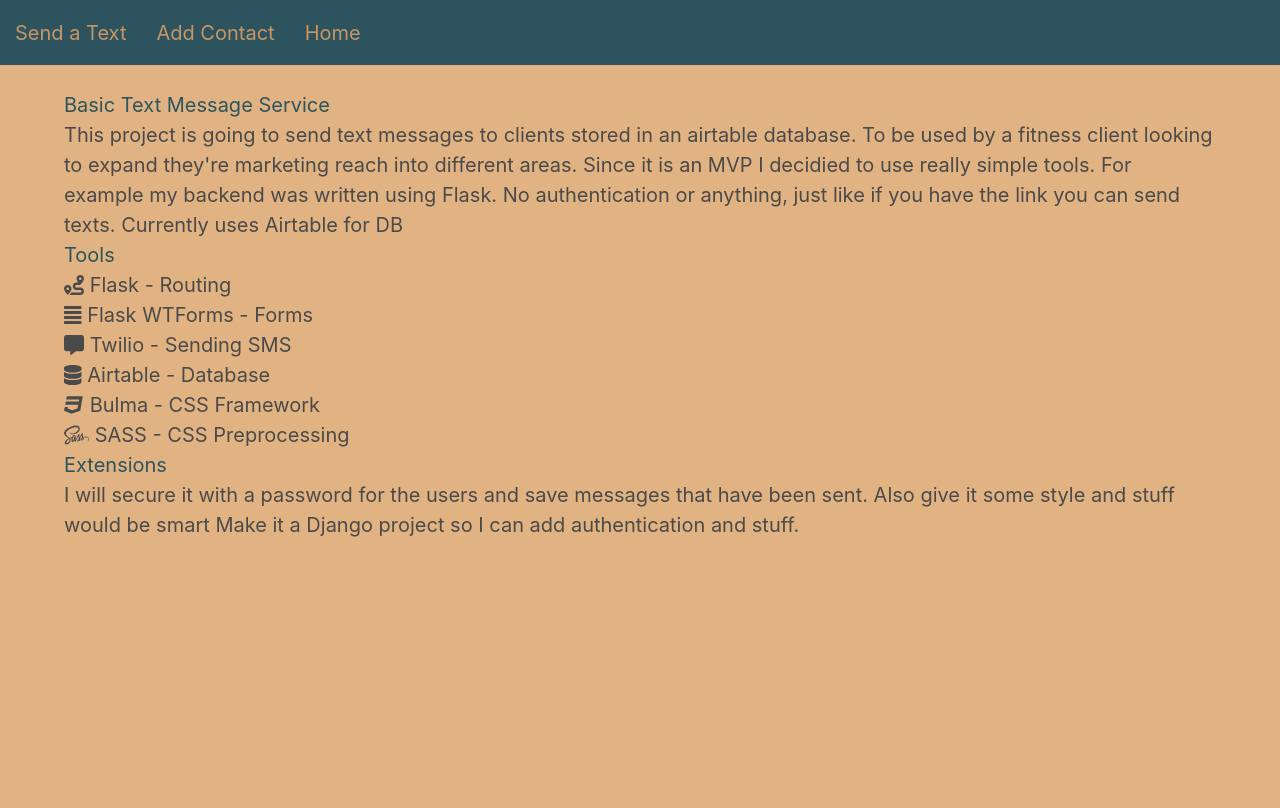
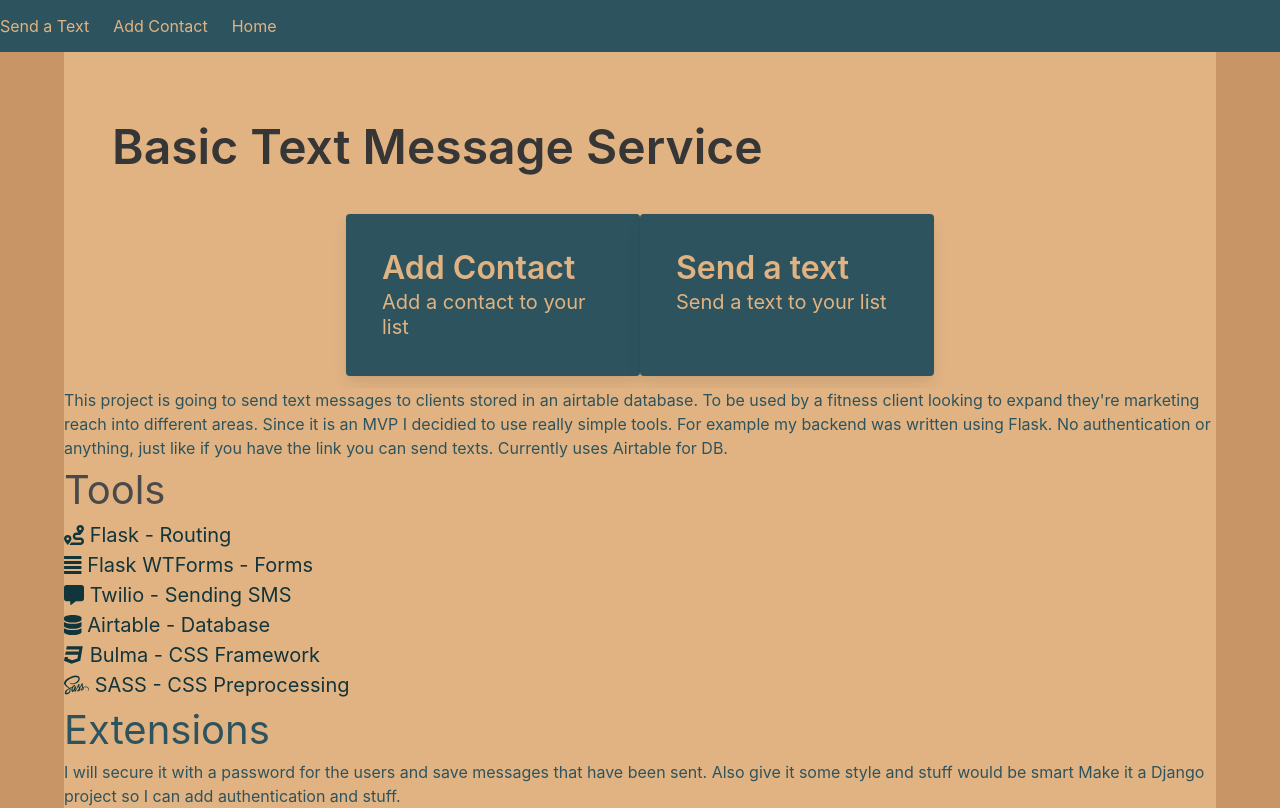
Before and after one commit to mosesju/textbanger, a Flask app: page / in a window 1280 px wide. Before the commit the page ends 537 px from the top, so only its background shows below. Run offline with Flask 2, Linux system fonts and the light colour scheme; some libraries are stand-ins or nearby versions.

Commit message:
changed some style stuff

```diff
--- a/static/styles/styles.css
+++ b/static/styles/styles.css
@@ -1,25 +1,33 @@
 html {
-  background-color: #e1b382;
+  background-color: #c89666;
 }
 
 html {
-  font-size: 20px;
+  font-size: 16px;
 }
 
 .navbar {
   background-color: #2d545e;
-  color: #c89666;
+  color: #e1b382;
+}
+
+p {
+  color: #2d545e;
 }
 
 a {
-  color: #c89666;
+  color: #12343b;
 }
 
 a:hover {
   color: #fff9d9;
 }
 
-body {
+.navbar a {
+  color: #e1b382;
+}
+
+div.container {
   background-color: #e1b382;
 }
 
@@ -36,7 +44,15 @@ button {
   background-color: #2d545e;
 }
 
-.home-content:hover {
-  color: #fff9d9;
+.hero {
+  background-color: #e1b382;
+}
+
+.card {
+  background-color: #2d545e;
+}
+
+.card p {
+  color: #e1b382;
 }
 /*# sourceMappingURL=styles.css.map */
--- a/static/styles/styles.scss
+++ b/static/styles/styles.scss
@@ -8,10 +8,10 @@ $lightAccent: #fff9d9;
 
 $primary: $nightBlue;
 html{
-    background-color: $camel;
+    background-color: $camelShadow;
 }
 html {
-    font-size: 20px;
+    font-size: 16px;
     // @include tablet {
     //   font-size: 16px;
     // }
@@ -21,15 +21,21 @@ html {
   }
 .navbar {
     background-color: $nightBlue;
-    color: $camelShadow;
+    color: $camel;
+}
+p {
+    color: $nightBlue;
 }
 a {
-    color: $camelShadow;
+    color: $nightBlueShadow;
 }
-a:hover{
+a:hover {
     color: $lightAccent;
 }
-body {
+.navbar a {
+    color: $camel;
+}
+div.container {
     background-color: $camel;
 }
 h1 {
@@ -42,6 +48,12 @@ input .button{
 button {
     background-color: $nightBlue;
 }
-.home-content:hover {
-    color:$lightAccent;
+.hero {
+    background-color: $camel;
 }
+.card{
+    background-color: $nightBlue;
+}
+.card p {
+    color: $camel;
+}
--- a/templates/home.html
+++ b/templates/home.html
@@ -9,6 +9,8 @@
     <title>Home</title>
 </head>
 <body>
+    <div class="container">
+        <div class="container">
             <nav class="navbar is-fixed-top" role="navigation">
                 <div class="navbar-brand">
                     <a role="button" class="navbar-burger burger" aria-label="menu" aria-expanded="false" data-target="navbarBasic">
@@ -25,21 +27,82 @@
                 </div>
             </nav>
             <br><br><br>
+            <div class="hero is-full-height">
+                <div class="hero-body">
+                    <div class="container">
+                        <div class="columns">
+                            <div class="column">
+                                <h1 class="title is-size-1">Basic Text Message Service</h1>
+                                <h2 class="subtitle is-size-3">
+                                </h2>
+                            </div>
+                        </div>
+                    </div>
+                </div>
+            </div>
+            <div class="columns">
+                <div class="column"></div>
+                <div class="card column">
+                    <!-- <div class="card-image">
+
+                    </div> -->
+                    <div class="card-content">
+                        <div class="media-content">
+                            <!-- Link this -->
+                            <p class="title">Add Contact</p>
+                            <p class="subtitle">Add a contact to your list</p>
+                        </div>
+                        <div class="content">
+
+                        </div>
+                    </div>
+                </div>
+                <div class="card column">
+                    <!-- <div class="card-image">
+
+                    </div> -->
+                    <div class="card-content">
+                        <div class="media-content">
+                            <!-- Link this -->
+                            <p class="title">Send a text</p>
+                            <p class="subtitle">Send a text to your list</p>
+                        </div>
+                        <div class="content">
+
+                        </div>
+                    </div>
+                </div>
+                <div class="column"></div>
+
+            </div>
             <div class="home-content container">
-        <h1 class="is-large">Basic Text Message Service</h1>
-        <p>This project is going to send text messages to clients stored in an airtable database. To be used by a fitness client looking to expand they&#39;re marketing reach into different areas. Since it is an MVP I decidied to use really simple tools. For example my backend was written using Flask. No authentication or anything, just like if you have the link you can send texts. Currently uses Airtable for DB</p>
-        <h1 id="tools" class="is-large">Tools</h1>
+                <p>This project is going to send text messages to clients stored in an airtable database. To be used by a fitness client looking to expand they're marketing reach into different areas. Since it is an MVP I decidied to use really simple tools. For example my backend was written using Flask. No authentication or anything, just like if you have the link you can send texts. Currently uses Airtable for DB.</p>
+                <h2 class="is-size-2">Tools</h2>
                 <ul>
-            <li><i class="fa fa-route"></i> Flask - Routing</li>
-            <li><i class="fas fa-align-justify"></i> Flask WTForms - Forms</li>
-            <li><i class="fas fa-comment-alt"></i> Twilio - Sending SMS</li>
-            <li><i class="fas fa-database"></i> Airtable - Database</li>
-            <li><i class="fab fa-css3"></i> Bulma - CSS Framework</li>
-            <li><i class="fab fa-sass"></i> SASS - CSS Preprocessing</li>
+                    <li class="is-size-5">
+                        <a href="https://flask.palletsprojects.com/en/1.1.x/"target="_blank"><i class="fa fa-route is-large"></i> Flask - Routing</a>
+                    </li>
+                    <li class="is-size-5">
+                        <a href="https://flask.palletsprojects.com/en/1.1.x/patterns/wtforms/" target="_blank"><i class="fas fa-align-justify"></i> Flask WTForms - Forms</a>
+                    </li>
+                    <li class="is-size-5">
+                        <a href="https://www.twilio.com/" target="_blank"><i class="fas fa-comment-alt"></i> Twilio - Sending SMS</a>
+                    </li>
+                    <li class="is-size-5">
+                        <a href="https://airtable.com/" target="_blank"><i class="fas fa-database"></i> Airtable - Database</a>
+                    </li>
+                    <li class="is-size-5">
+                        <a href="https://bulma.io/" target="_blank"><i class="fab fa-css3"></i> Bulma - CSS Framework</a>
+                    </li>
+                    <li class="is-size-5">
+                        <a href="https://sass-lang.com/" target="_blank"><i class="fab fa-sass"></i> SASS - CSS Preprocessing</a>
+                    </li>
                 </ul>
-        <h1 class="is-large">Extensions</h1>
+                <h1 class="is-size-2">Extensions</h1>
                 <p>I will secure it with a password for the users and save messages that have been sent. Also give it some style and stuff would be smart
                 Make it a Django project so I can add authentication and stuff.</p>
+            </div>
+        </div>
     </div>
 
     <script src="/static/javascript/navbar.js"></script>
```
Also changed, not shown: 1 other file. Lines whose indentation alone changed are shown as unchanged.
